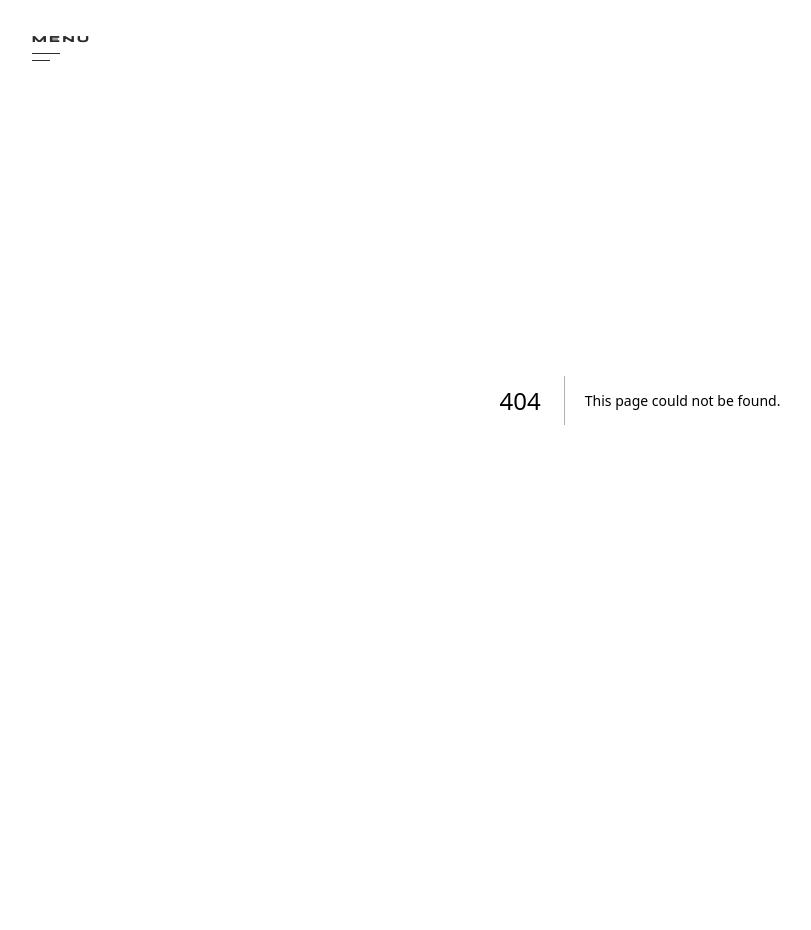
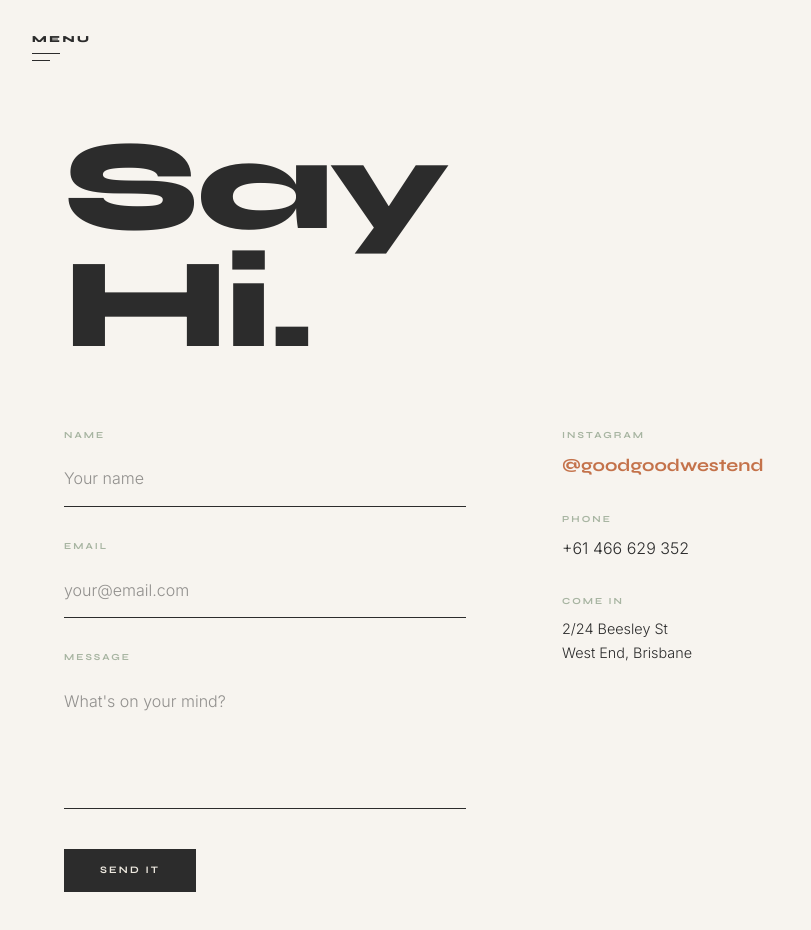
Before and after one commit to Wissko/goodgood-westend, a Next.js app: page /contact in a window 1280 px wide. Before the commit this address had no page. Shown: the top 930 px of the page, without its empty margins (0-811 px from the left). Before the commit the page ends 800 px from the top, so only its background shows below. Built offline with nearby package versions, Linux system fonts and the light colour scheme.

Commit message:
feat: add contact page

```diff
--- /dev/null
+++ b/app/contact/page.tsx
@@ -0,0 +1,149 @@
+'use client'
+
+import { motion } from 'framer-motion'
+import { useState, FormEvent } from 'react'
+
+export default function ContactPage() {
+  const [sent, setSent] = useState(false)
+
+  const handleSubmit = (e: FormEvent<HTMLFormElement>) => {
+    e.preventDefault()
+    // Wire up to your preferred form handler (Formspree, Resend, etc.)
+    setSent(true)
+  }
+
+  const inputStyle: React.CSSProperties = {
+    width: '100%',
+    padding: '0.9rem 0',
+    backgroundColor: 'transparent',
+    border: 'none',
+    borderBottom: '1px solid #2C2C2C',
+    fontFamily: 'var(--font-inter-var), sans-serif',
+    fontWeight: 300,
+    fontSize: '1rem',
+    color: '#2C2C2C',
+    outline: 'none',
+    appearance: 'none',
+  }
+
+  return (
+    <main style={{ minHeight: '100vh', padding: 'clamp(6rem, 10vw, 8rem) clamp(1.5rem, 5vw, 4rem) clamp(3rem, 6vw, 5rem)' }}>
+      <motion.h1
+        initial={{ opacity: 0, y: 32 }}
+        animate={{ opacity: 1, y: 0 }}
+        transition={{ duration: 0.55, ease: [0.22, 1, 0.36, 1] }}
+        style={{
+          fontFamily: 'var(--font-syne-var), sans-serif',
+          fontWeight: 800,
+          fontSize: 'clamp(3.5rem, 10vw, 8rem)',
+          lineHeight: 0.92,
+          color: '#2C2C2C',
+          letterSpacing: '-0.02em',
+          marginBottom: '4rem',
+        }}
+      >
+        Say<br />Hi.
+      </motion.h1>
+
+      <div style={{ display: 'grid', gridTemplateColumns: 'repeat(auto-fit, minmax(min(100%, 380px), 1fr))', gap: '3rem 6rem', maxWidth: '900px' }}>
+        <motion.div initial={{ opacity: 0, y: 20 }} animate={{ opacity: 1, y: 0 }} transition={{ delay: 0.15, duration: 0.45 }}>
+          {sent ? (
+            <motion.p
+              initial={{ opacity: 0 }}
+              animate={{ opacity: 1 }}
+              style={{ fontFamily: 'var(--font-syne-var), sans-serif', fontWeight: 700, fontSize: '1.5rem', color: '#C4724A' }}
+            >
+              Got it — thanks!
+            </motion.p>
+          ) : (
+            <form onSubmit={handleSubmit} style={{ display: 'flex', flexDirection: 'column', gap: '2rem' }}>
+              <div>
+                <label style={{ display: 'block', fontFamily: 'var(--font-syne-var), sans-serif', fontWeight: 700, fontSize: '0.58rem', letterSpacing: '0.22em', textTransform: 'uppercase', color: '#A8B5A2', marginBottom: '0.5rem' }}>
+                  Name
+                </label>
+                <input type="text" name="name" required placeholder="Your name" style={inputStyle} />
+              </div>
+              <div>
+                <label style={{ display: 'block', fontFamily: 'var(--font-syne-var), sans-serif', fontWeight: 700, fontSize: '0.58rem', letterSpacing: '0.22em', textTransform: 'uppercase', color: '#A8B5A2', marginBottom: '0.5rem' }}>
+                  Email
+                </label>
+                <input type="email" name="email" required placeholder="your@email.com" style={inputStyle} />
+              </div>
+              <div>
+                <label style={{ display: 'block', fontFamily: 'var(--font-syne-var), sans-serif', fontWeight: 700, fontSize: '0.58rem', letterSpacing: '0.22em', textTransform: 'uppercase', color: '#A8B5A2', marginBottom: '0.5rem' }}>
+                  Message
+                </label>
+                <textarea
+                  name="message"
+                  required
+                  rows={4}
+                  placeholder="What's on your mind?"
+                  style={{ ...inputStyle, resize: 'none', lineHeight: 1.65 }}
+                />
+              </div>
+              <div>
+                <button
+                  type="submit"
+                  style={{
+                    padding: '0.85rem 2.25rem',
+                    backgroundColor: '#2C2C2C',
+                    color: '#EDE8DF',
+                    fontFamily: 'var(--font-syne-var), sans-serif',
+                    fontWeight: 700,
+                    fontSize: '0.62rem',
+                    letterSpacing: '0.22em',
+                    textTransform: 'uppercase',
+                    border: 'none',
+                    cursor: 'pointer',
+                    transition: 'background-color 0.2s',
+                  }}
+                  onMouseEnter={(e) => { (e.currentTarget as HTMLElement).style.backgroundColor = '#C4724A' }}
+                  onMouseLeave={(e) => { (e.currentTarget as HTMLElement).style.backgroundColor = '#2C2C2C' }}
+                >
+                  Send it
+                </button>
+              </div>
+            </form>
+          )}
+        </motion.div>
+
+        <motion.div initial={{ opacity: 0, y: 20 }} animate={{ opacity: 1, y: 0 }} transition={{ delay: 0.3, duration: 0.45 }}>
+          <div style={{ display: 'flex', flexDirection: 'column', gap: '2rem' }}>
+            <div>
+              <p style={{ fontFamily: 'var(--font-syne-var), sans-serif', fontWeight: 700, fontSize: '0.58rem', letterSpacing: '0.22em', textTransform: 'uppercase', color: '#A8B5A2', marginBottom: '0.5rem' }}>
+                Instagram
+              </p>
+              <a
+                href="https://instagram.com/goodgoodwestend"
+                target="_blank"
+                rel="noopener noreferrer"
+                style={{ fontFamily: 'var(--font-syne-var), sans-serif', fontWeight: 700, fontSize: '1.1rem', color: '#C4724A' }}
+              >
+                @goodgoodwestend
+              </a>
+            </div>
+            <div>
+              <p style={{ fontFamily: 'var(--font-syne-var), sans-serif', fontWeight: 700, fontSize: '0.58rem', letterSpacing: '0.22em', textTransform: 'uppercase', color: '#A8B5A2', marginBottom: '0.5rem' }}>
+                Phone
+              </p>
+              <a
+                href="tel:+61466629352"
+                style={{ fontFamily: 'var(--font-inter-var), sans-serif', fontWeight: 300, fontSize: '1rem', color: '#2C2C2C' }}
+              >
+                +61 466 629 352
+              </a>
+            </div>
+            <div>
+              <p style={{ fontFamily: 'var(--font-syne-var), sans-serif', fontWeight: 700, fontSize: '0.58rem', letterSpacing: '0.22em', textTransform: 'uppercase', color: '#A8B5A2', marginBottom: '0.5rem' }}>
+                Come in
+              </p>
+              <p style={{ fontFamily: 'var(--font-inter-var), sans-serif', fontWeight: 300, fontSize: '0.9rem', color: '#2C2C2C', lineHeight: 1.65 }}>
+                2/24 Beesley St<br />West End, Brisbane
+              </p>
+            </div>
+          </div>
+        </motion.div>
+      </div>
+    </main>
+  )
+}
```
